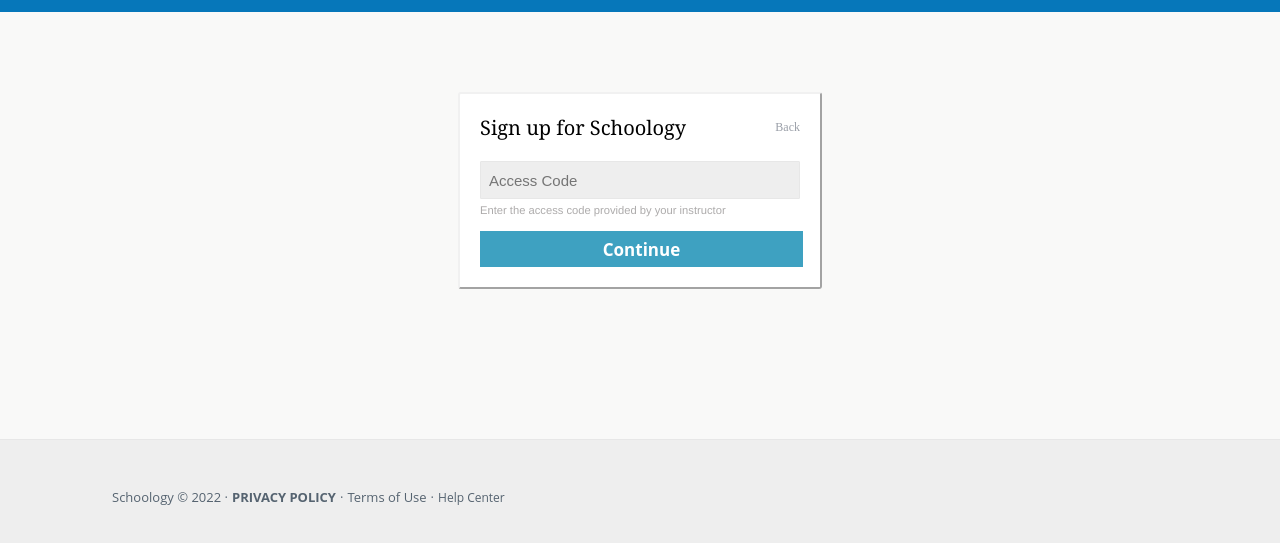
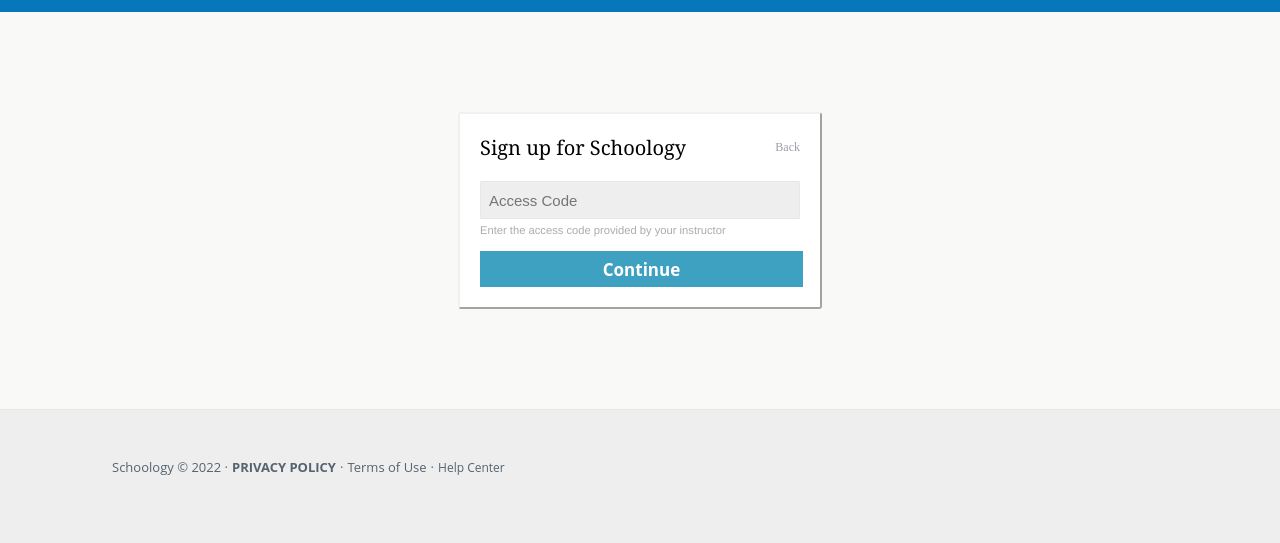
Before and after one commit to sdnatalia/intro-formularios, a plain HTML site: page index.html in a window 1280 px wide. Shown: the part 53-596 px from the top of the page. Drawn offline with Linux system fonts and the light colour scheme.

Commit message:
Update styles.css

```diff
--- a/css/styles.css
+++ b/css/styles.css
@@ -19,7 +19,7 @@
 
 .main-page{
     background-color:#f9f9f8;
-    padding: 80px 0px 150px 0px;
+    padding: 100px 0px 100px 0px;
     display: flex;
     justify-content: center;
     border-bottom: 1px solid rgb(231, 231, 231);
```
